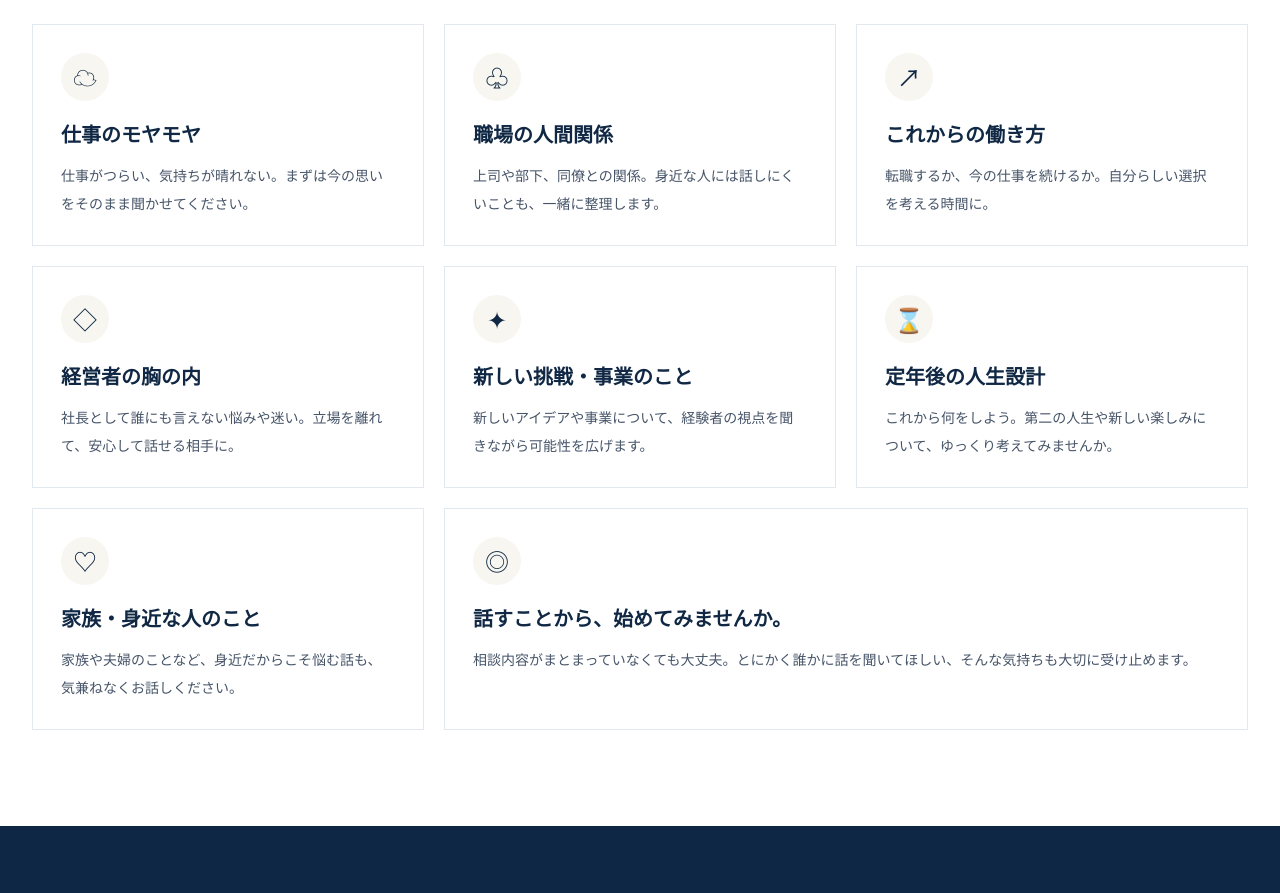
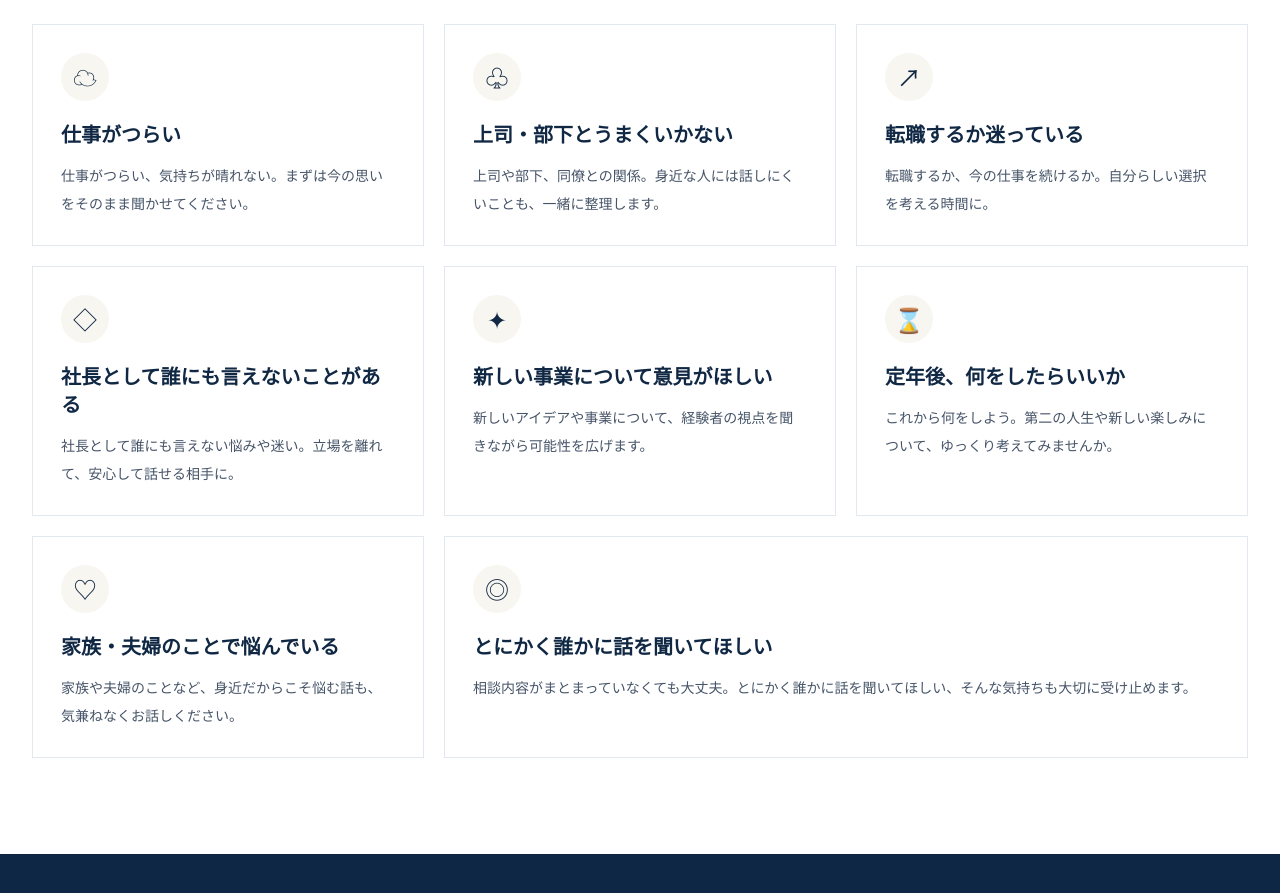
Before and after one commit to Clients-of-Jingle/tatsumura-sa-fc, a website: page public/index.html in a window 1280 px wide. Shown: the part 1460-2353 px from the top of the page. Drawn offline with nearby package versions, Linux system fonts and the light colour scheme; files that its build step writes are made by us from their sources.

```diff
--- a/public/index.html
+++ b/public/index.html
@@ -110,42 +110,42 @@
         <div class="mt-12 grid gap-5 sm:grid-cols-2 lg:grid-cols-3">
           <article class="group border border-slate-200 bg-white p-7 transition hover:-translate-y-1 hover:border-gold/60 hover:shadow-soft">
             <span class="grid h-12 w-12 place-items-center rounded-full bg-cream text-2xl text-ink" aria-hidden="true">☁</span>
-            <h3 class="mt-5 font-serif text-xl font-semibold text-ink">仕事のモヤモヤ</h3>
+            <h3 class="mt-5 font-serif text-xl font-semibold text-ink">仕事がつらい</h3>
             <p class="mt-3 text-sm leading-7 text-slate-600">仕事がつらい、気持ちが晴れない。まずは今の思いをそのまま聞かせてください。</p>
           </article>
           <article class="group border border-slate-200 bg-white p-7 transition hover:-translate-y-1 hover:border-gold/60 hover:shadow-soft">
             <span class="grid h-12 w-12 place-items-center rounded-full bg-cream text-2xl text-ink" aria-hidden="true">♧</span>
-            <h3 class="mt-5 font-serif text-xl font-semibold text-ink">職場の人間関係</h3>
+            <h3 class="mt-5 font-serif text-xl font-semibold text-ink">上司・部下とうまくいかない</h3>
             <p class="mt-3 text-sm leading-7 text-slate-600">上司や部下、同僚との関係。身近な人には話しにくいことも、一緒に整理します。</p>
           </article>
           <article class="group border border-slate-200 bg-white p-7 transition hover:-translate-y-1 hover:border-gold/60 hover:shadow-soft">
             <span class="grid h-12 w-12 place-items-center rounded-full bg-cream text-2xl text-ink" aria-hidden="true">↗</span>
-            <h3 class="mt-5 font-serif text-xl font-semibold text-ink">これからの働き方</h3>
+            <h3 class="mt-5 font-serif text-xl font-semibold text-ink">転職するか迷っている</h3>
             <p class="mt-3 text-sm leading-7 text-slate-600">転職するか、今の仕事を続けるか。自分らしい選択を考える時間に。</p>
           </article>
           <article class="group border border-slate-200 bg-white p-7 transition hover:-translate-y-1 hover:border-gold/60 hover:shadow-soft">
             <span class="grid h-12 w-12 place-items-center rounded-full bg-cream text-2xl text-ink" aria-hidden="true">◇</span>
-            <h3 class="mt-5 font-serif text-xl font-semibold text-ink">経営者の胸の内</h3>
+            <h3 class="mt-5 font-serif text-xl font-semibold text-ink">社長として誰にも言えないことがある</h3>
             <p class="mt-3 text-sm leading-7 text-slate-600">社長として誰にも言えない悩みや迷い。立場を離れて、安心して話せる相手に。</p>
           </article>
           <article class="group border border-slate-200 bg-white p-7 transition hover:-translate-y-1 hover:border-gold/60 hover:shadow-soft">
             <span class="grid h-12 w-12 place-items-center rounded-full bg-cream text-2xl text-ink" aria-hidden="true">✦</span>
-            <h3 class="mt-5 font-serif text-xl font-semibold text-ink">新しい挑戦・事業のこと</h3>
+            <h3 class="mt-5 font-serif text-xl font-semibold text-ink">新しい事業について意見がほしい</h3>
             <p class="mt-3 text-sm leading-7 text-slate-600">新しいアイデアや事業について、経験者の視点を聞きながら可能性を広げます。</p>
           </article>
           <article class="group border border-slate-200 bg-white p-7 transition hover:-translate-y-1 hover:border-gold/60 hover:shadow-soft">
             <span class="grid h-12 w-12 place-items-center rounded-full bg-cream text-2xl text-ink" aria-hidden="true">⌛</span>
-            <h3 class="mt-5 font-serif text-xl font-semibold text-ink">定年後の人生設計</h3>
+            <h3 class="mt-5 font-serif text-xl font-semibold text-ink">定年後、何をしたらいいか</h3>
             <p class="mt-3 text-sm leading-7 text-slate-600">これから何をしよう。第二の人生や新しい楽しみについて、ゆっくり考えてみませんか。</p>
           </article>
           <article class="group border border-slate-200 bg-white p-7 transition hover:-translate-y-1 hover:border-gold/60 hover:shadow-soft">
             <span class="grid h-12 w-12 place-items-center rounded-full bg-cream text-2xl text-ink" aria-hidden="true">♡</span>
-            <h3 class="mt-5 font-serif text-xl font-semibold text-ink">家族・身近な人のこと</h3>
+            <h3 class="mt-5 font-serif text-xl font-semibold text-ink">家族・夫婦のことで悩んでいる</h3>
             <p class="mt-3 text-sm leading-7 text-slate-600">家族や夫婦のことなど、身近だからこそ悩む話も、気兼ねなくお話しください。</p>
           </article>
           <article class="group border border-slate-200 bg-white p-7 transition hover:-translate-y-1 hover:border-gold/60 hover:shadow-soft sm:col-span-2 lg:col-span-2">
             <span class="grid h-12 w-12 place-items-center rounded-full bg-cream text-2xl text-ink" aria-hidden="true">◎</span>
-            <h3 class="mt-5 font-serif text-xl font-semibold text-ink">話すことから、始めてみませんか。</h3>
+            <h3 class="mt-5 font-serif text-xl font-semibold text-ink">とにかく誰かに話を聞いてほしい</h3>
             <p class="mt-3 text-sm leading-7 text-slate-600">相談内容がまとまっていなくても大丈夫。とにかく誰かに話を聞いてほしい、そんな気持ちも大切に受け止めます。</p>
           </article>
         </div>
```
